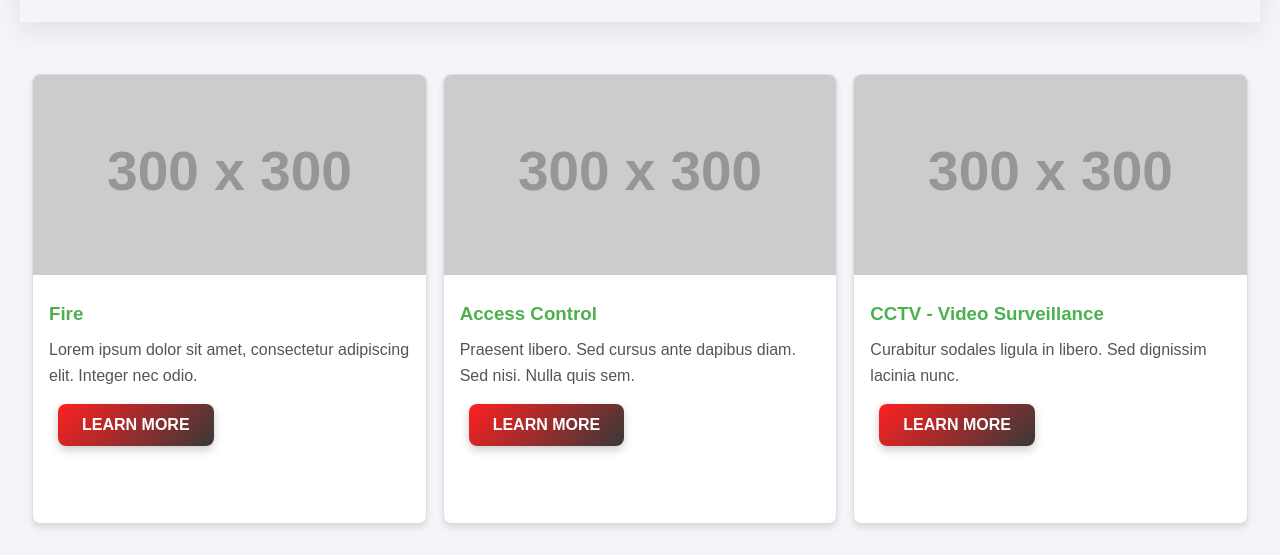
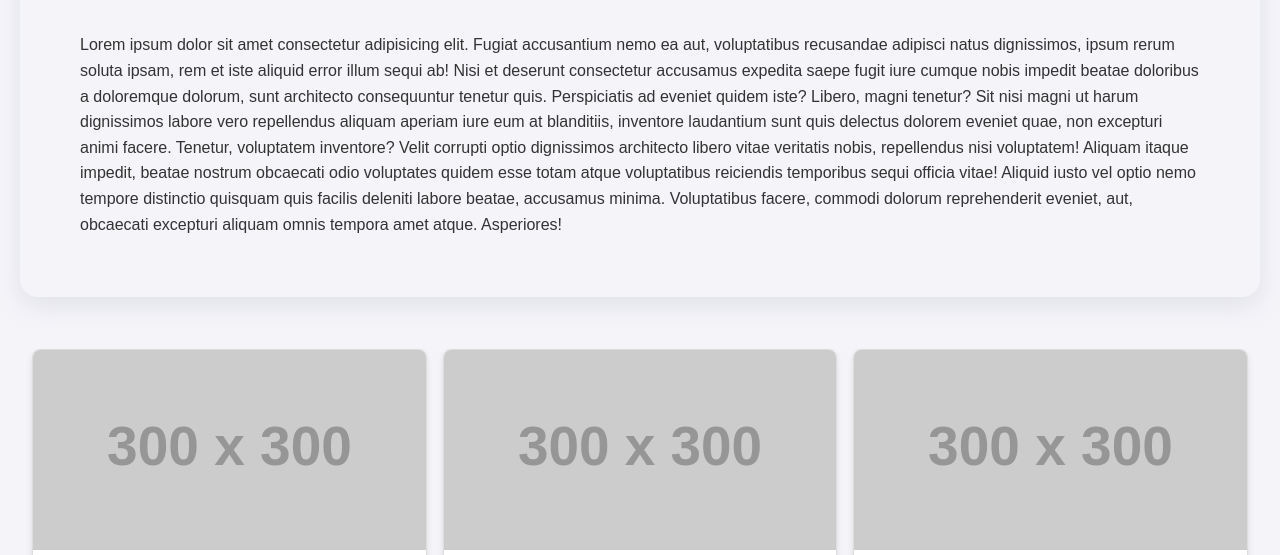
Before and after one commit to aidev13/hsprotection, a plain HTML site: page index.html in a window 1280 px wide. Shown: the part 214-769 px from the top of the page. Drawn offline with Linux system fonts and the light colour scheme; placeholder pictures from the web are drawn by us.

Commit message:
some codes

```diff
--- a/index.html
+++ b/index.html
@@ -1,11 +1,13 @@
 <!DOCTYPE html>
 <html lang="en">
+
 <head>
    <meta charset="UTF-8">
    <meta name="viewport" content="width=device-width, initial-scale=1.0">
    <title>H&S Protection Systems</title>
    <link rel="stylesheet" href="style.css">
 </head>
+
 <body>
    <div class="container">
       <header>
@@ -15,6 +17,13 @@
       <main>
          <div class="hero">
             <h1>Welcome to H&S Protection Services</h1>
+            <div class="heroIntro">
+               <p>Lorem ipsum dolor sit amet consectetur adipisicing elit. Fugiat accusantium nemo ea aut, voluptatibus recusandae adipisci natus dignissimos, ipsum rerum soluta ipsam, rem et iste aliquid error illum sequi ab!
+               Nisi et deserunt consectetur accusamus expedita saepe fugit iure cumque nobis impedit beatae doloribus a doloremque dolorum, sunt architecto consequuntur tenetur quis. Perspiciatis ad eveniet quidem iste? Libero, magni tenetur?
+               Sit nisi magni ut harum dignissimos labore vero repellendus aliquam aperiam iure eum at blanditiis, inventore laudantium sunt quis delectus dolorem eveniet quae, non excepturi animi facere. Tenetur, voluptatem inventore?
+               Velit corrupti optio dignissimos architecto libero vitae veritatis nobis, repellendus nisi voluptatem! Aliquam itaque impedit, beatae nostrum obcaecati odio voluptates quidem esse totam atque voluptatibus reiciendis temporibus sequi officia vitae!
+               Aliquid iusto vel optio nemo tempore distinctio quisquam quis facilis deleniti labore beatae, accusamus minima. Voluptatibus facere, commodi dolorum reprehenderit eveniet, aut, obcaecati excepturi aliquam omnis tempora amet atque. Asperiores!</p>
+            </div>
          </div>
       </main>
 
@@ -55,4 +64,5 @@
       </footer>
    </div>
 </body>
+
 </html>
--- a/style.css
+++ b/style.css
@@ -19,6 +19,8 @@ body {
 }
 
 header {
+   position: sticky;
+   top: 0;
    background: #4CAF50;
    color: white;
    padding: 1em 0;
@@ -121,4 +123,9 @@ footer a:hover {
    margin: 20px;
    box-shadow: rgba(149, 157, 165, 0.2) 0px 8px 24px;
    padding: 25px;
+   border-radius: 18px;
 }
+
+.heroIntro {
+   margin: 35px;
+}
```
Lines whose indentation alone changed are shown as unchanged.
